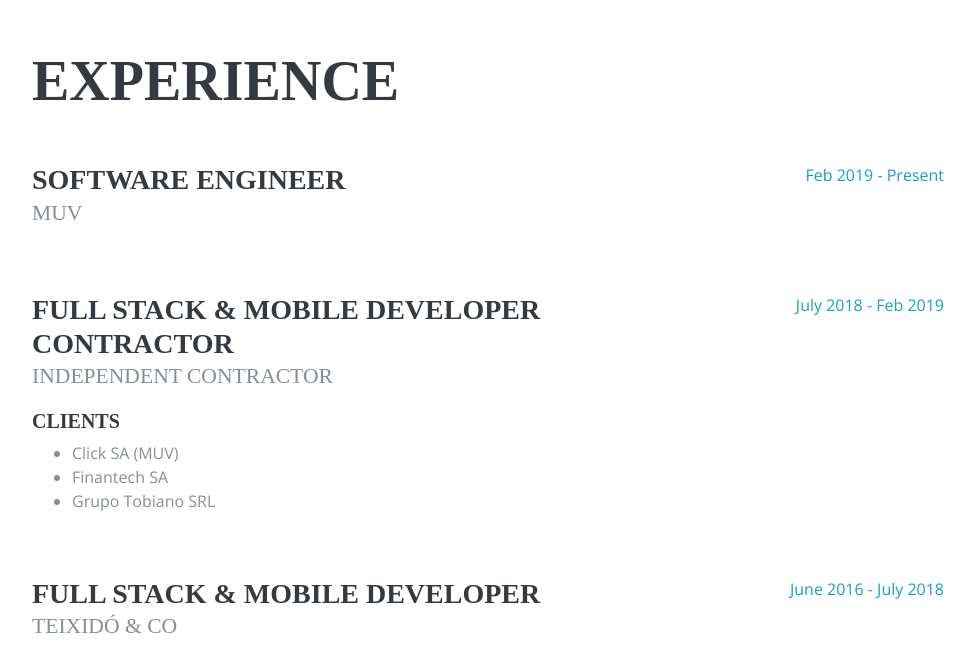
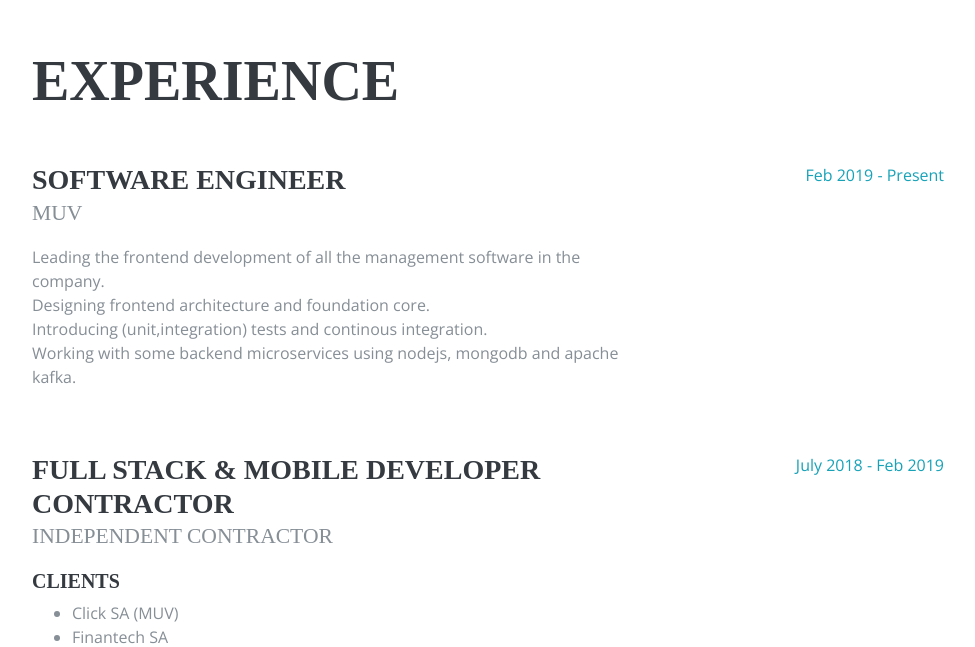
Before and after one commit to ivankoop/my-website, a PHP site: page / in a window 1280 px wide. Shown: the part 800-1447 px from the top of the page, without its empty margins (288-1263 px from the left). Run offline with PHP 8.4, Linux system fonts and the light colour scheme; some web fonts are replaced.

Commit message:
index updated

```diff
--- a/index.php
+++ b/index.php
@@ -130,6 +130,8 @@
             <div class="resume-content mr-auto">
               <h3 class="mb-0">Software Engineer</h3>
               <div class="subheading mb-3">MUV</div>
+              <p>Leading the frontend development of all the management software in the company. <br>Designing frontend architecture and foundation core. <br>Introducing (unit,integration) tests and continous integration.
+<br>Working with some backend microservices using nodejs, mongodb and apache kafka.</p>
             </div>
             <div class="resume-date text-md-right">
               <span class="text-primary">Feb 2019 - Present</span>
```
